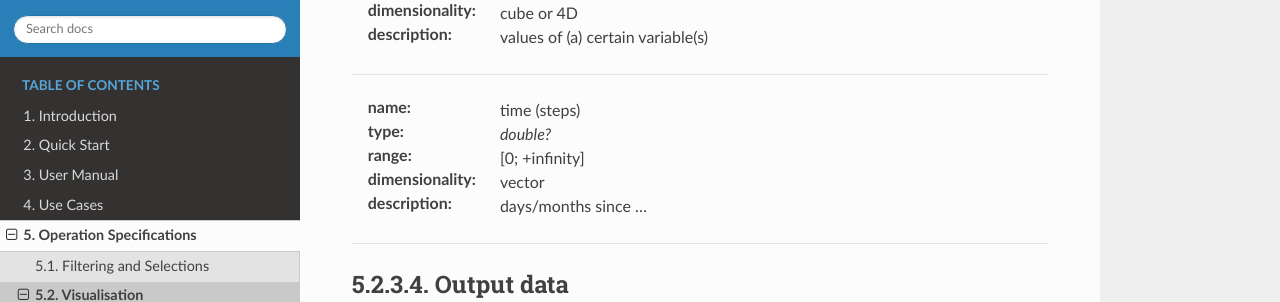
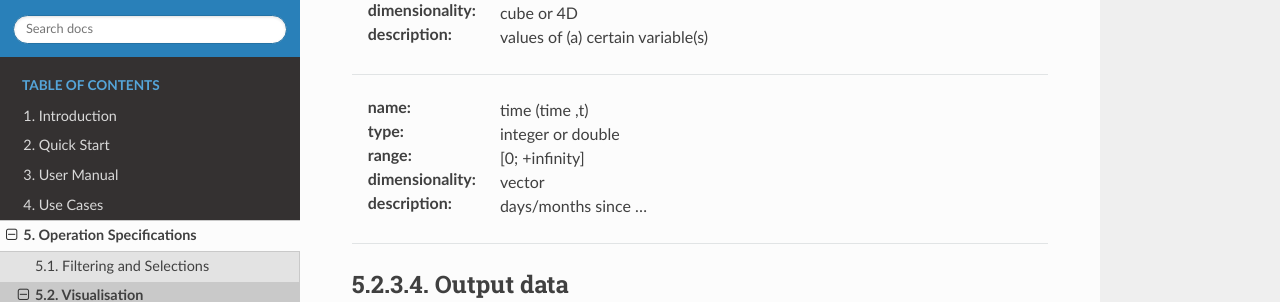
Before and after one commit to CCI-Tools/cate, a Sphinx documentation site: the page built from doc/source/op_specs/visualisation/op_spec_animated-map.rst, in a window 1280 px wide and 900 px high, scrolled down 1379 px. Shown: the part 157-459 px from the top of the window. Built offline with Sphinx 7.4.7 and the Read the Docs theme 2.0.0, drawn with Linux system fonts in a browser that asks for light colours.

Commit message:
Update op_spec_animated-map.rst

```diff
--- a/doc/source/op_specs/visualisation/op_spec_animated-map.rst
+++ b/doc/source/op_specs/visualisation/op_spec_animated-map.rst
@@ -79,8 +79,8 @@ Input data
 
 -----------------------------
 
-:name: time (steps)
-:type: *double?*
+:name: time (time ,t)
+:type: integer or double
 :range: [0; +infinity]
 :dimensionality: vector
 :description: days/months since ...
```
